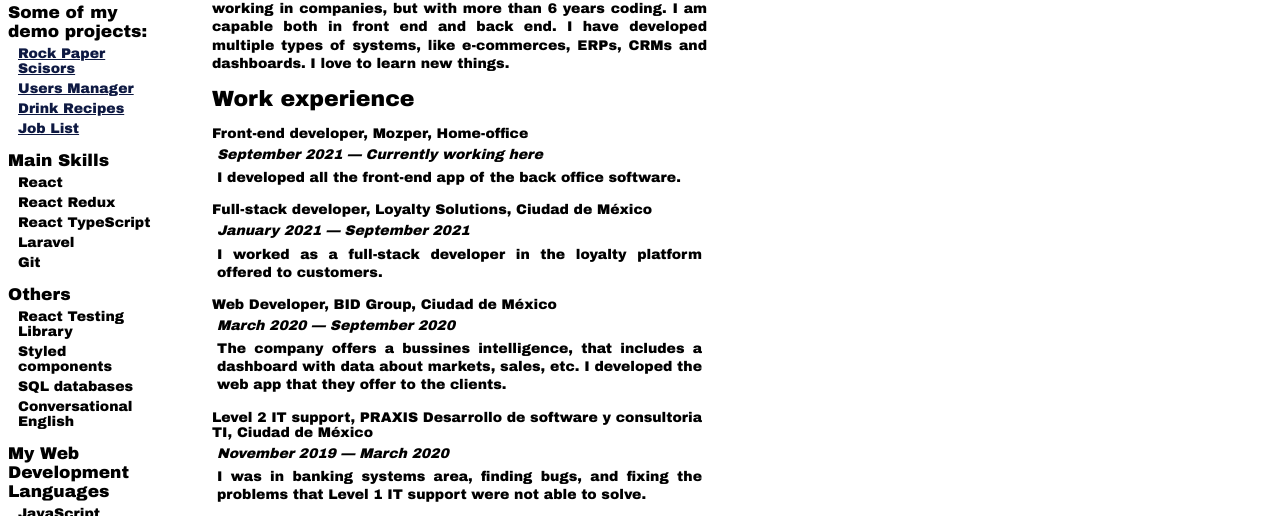
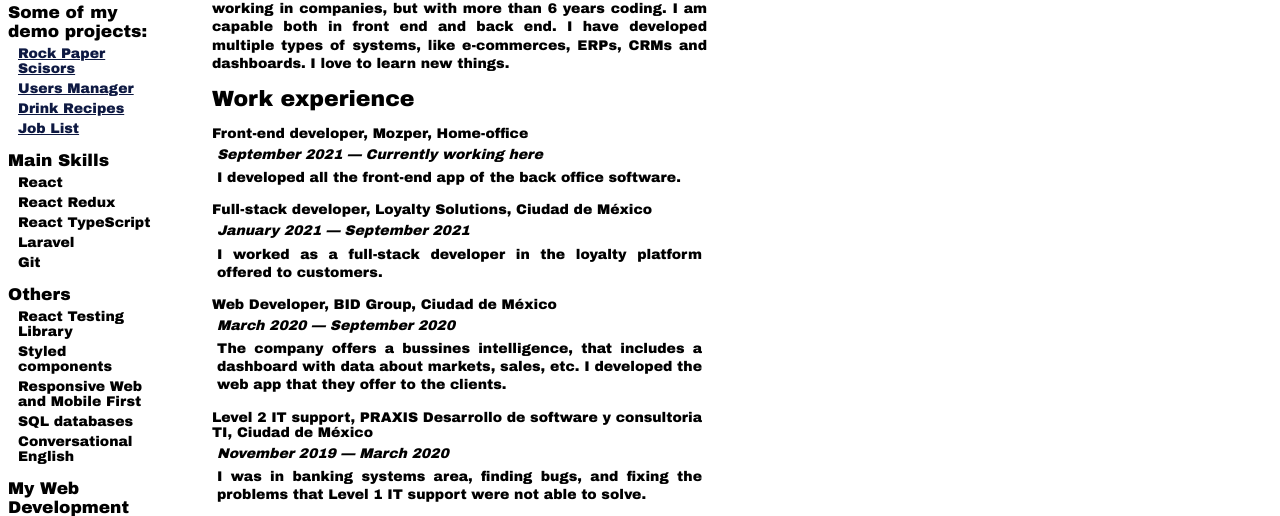
Before and after one commit to alanicio/CV, a plain HTML site: page index.html in a window 1280 px wide. Shown: the part 244-760 px from the top of the page. Drawn offline with Linux system fonts and the light colour scheme.

Commit message:
CV updated look like finished

```diff
--- a/index.html
+++ b/index.html
@@ -94,6 +94,7 @@
                 <ul class="skills-list">
                     <li class="skill">React Testing Library</li>
                     <li class="skill">Styled components</li>
+                    <li class="skill">Responsive Web and Mobile First</li>
                     <li class="skill">SQL databases</li>
                     <li class="skill">Conversational English</li>
                 </ul>
```
